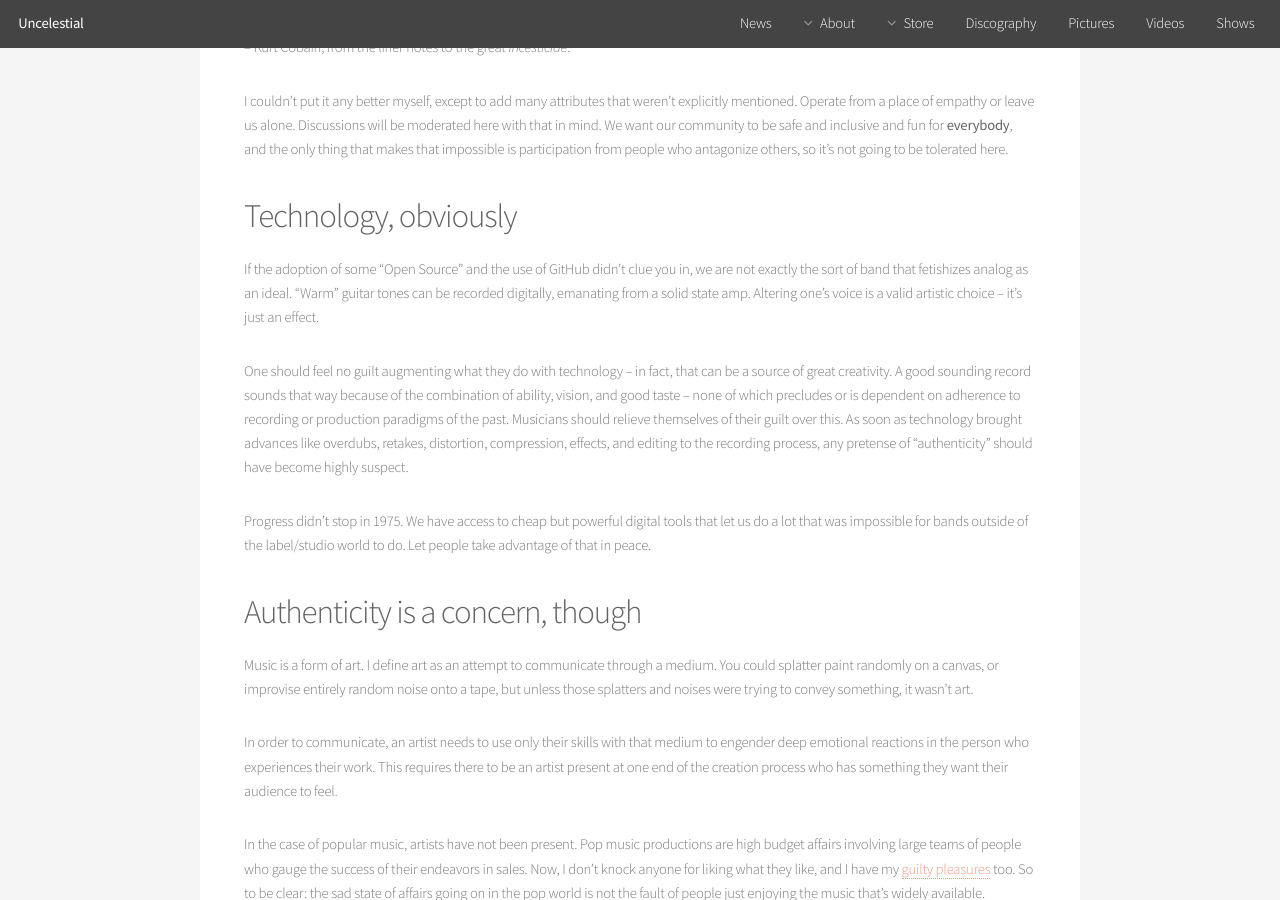
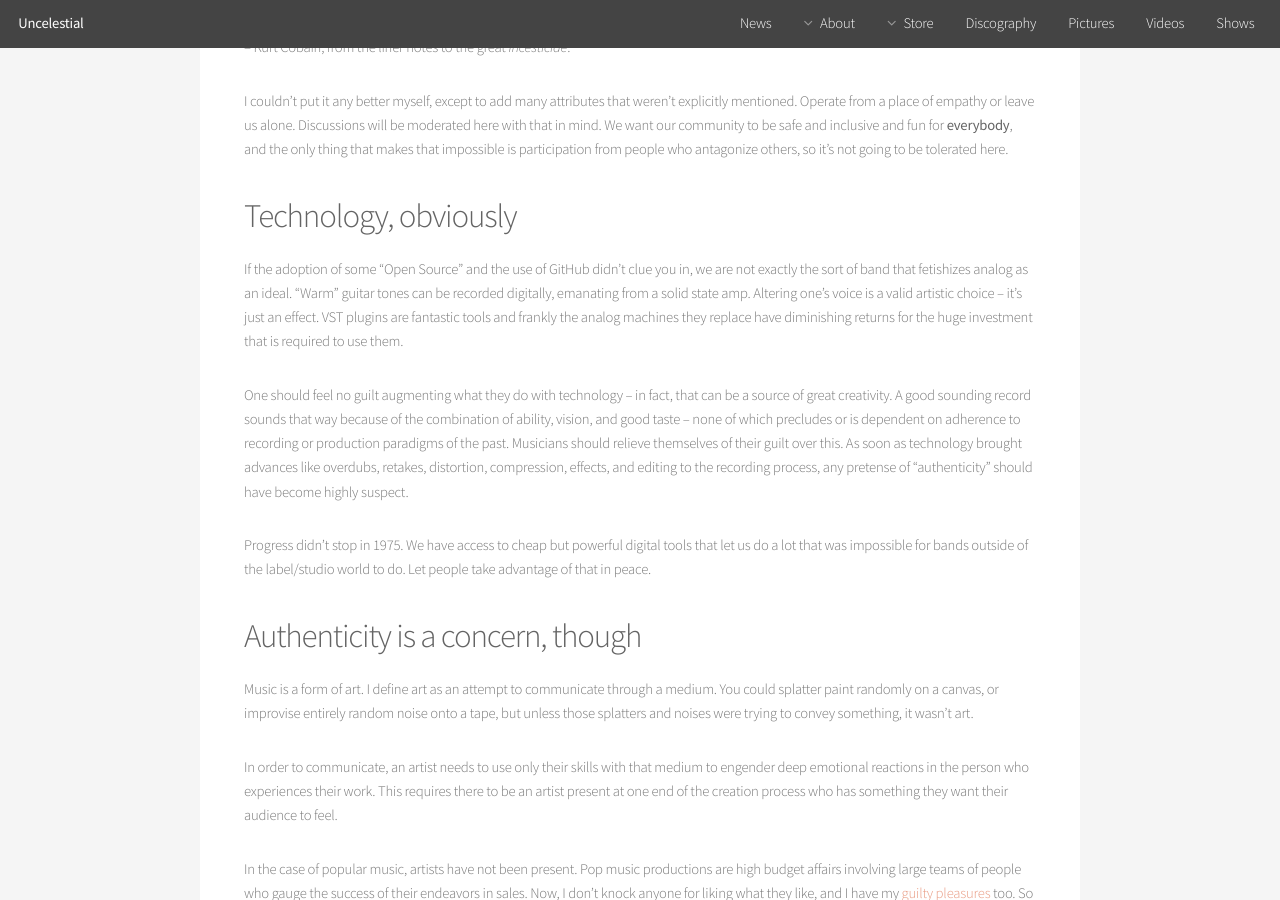
Before and after one commit to tvconefive/uncelestial.github.io, a Jekyll site: the page built from about.md, in a window 1280 px wide and 900 px high, scrolled down 657 px. Built offline with Jekyll 4.4.1, drawn with Linux system fonts in a browser that asks for light colours.

Commit message:
Update about.md

```diff
--- a/about.md
+++ b/about.md
@@ -37,7 +37,9 @@ others, so it's not going to be tolerated here.
 If the adoption of some "Open Source"  and the use of GitHub didn't clue you
 in, we are not exactly the sort of band that fetishizes analog as an ideal. "Warm"
 guitar tones can be recorded digitally, emanating from a solid state amp. Altering
-one's voice is a valid artistic choice -- it's just an effect.
+one's voice is a valid artistic choice -- it's just an effect. VST plugins are
+fantastic tools and frankly the analog machines they replace have diminishing
+returns for the huge investment that is required to use them.
 
 One should feel no guilt augmenting what they do with technology -- in fact,
 that can be a source of great creativity.
```
